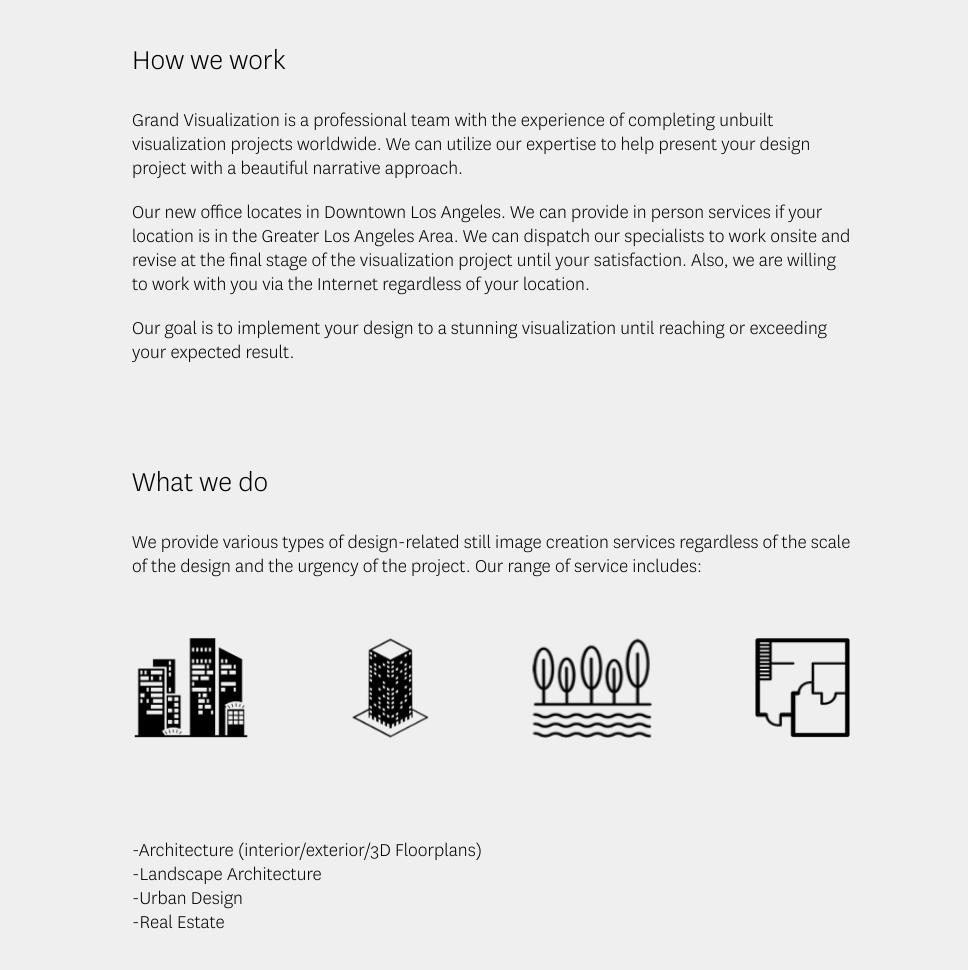
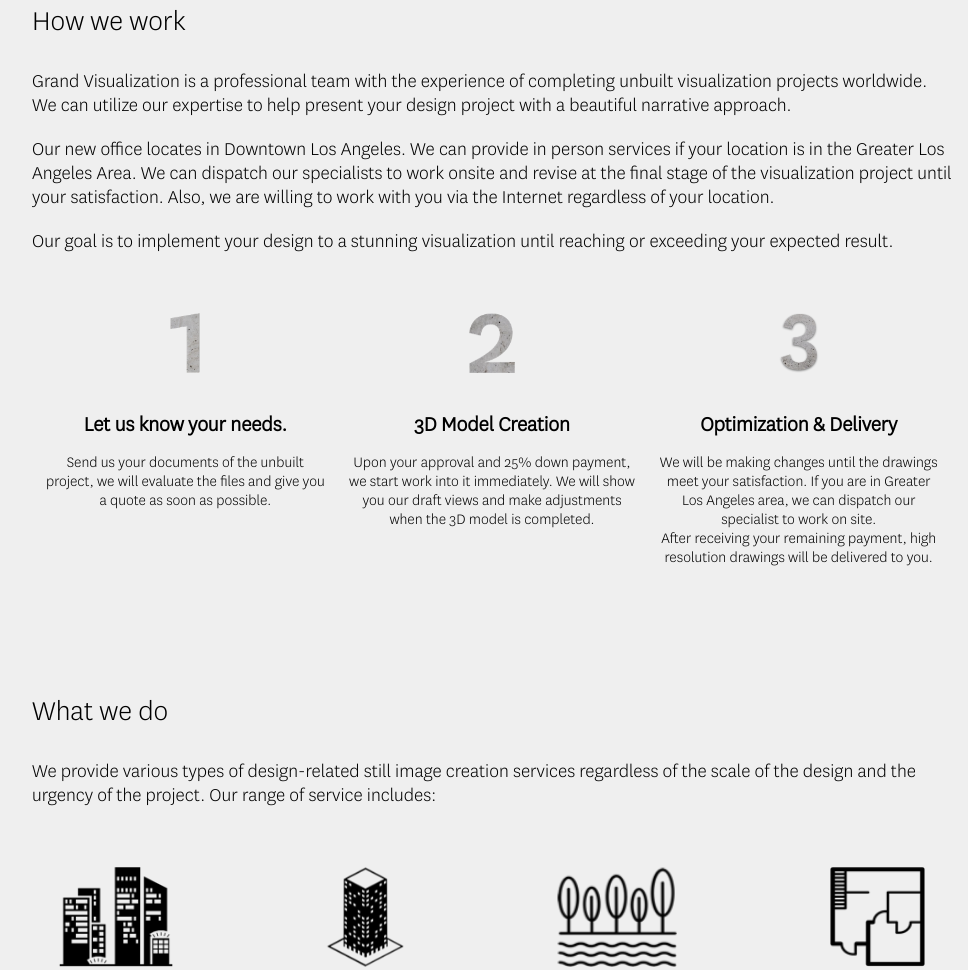
Before and after one commit to huaying/grand-visualization, a React app: page /about in a window 1280 px wide. Shown: the part 696-1666 px from the top of the page, without its empty margins (148-1116 px from the left). Built offline with nearby package versions, Linux system fonts and the light colour scheme.

Commit message:
work 3 steps flow

```diff
--- a/src/components/About.js
+++ b/src/components/About.js
@@ -1,6 +1,9 @@
 import React from 'react';
 import Hero from './Hero';
 import '../styles/About.css';
+import one from '../images/1.png';
+import two from '../images/2.png';
+import three from '../images/3.png';
 import icon1 from '../images/icon1.png';
 import icon2 from '../images/icon2.png';
 import icon3 from '../images/icon3.png';
@@ -43,6 +46,37 @@
             Our goal is to implement your design to a stunning visualization
             until reaching or exceeding your expected result.
             </p>
+            <div className="flow">
+              <div>
+                <img src={one} alt="one" />
+                <h3>Let us know your needs.</h3>
+                <p>
+                  Send us your documents of the unbuilt project, we will
+                  evaluate the files and give you a quote as soon as possible.
+                </p>
+              </div>
+              <div>
+                <img src={two} alt="two" />
+                <h3>3D Model Creation</h3>
+                <p>
+                  Upon your approval and 25% down payment, we start work into
+                  it immediately. We will show you our draft views and make
+                  adjustments when the 3D model is completed.
+                </p>
+              </div>
+              <div>
+                <img src={three} alt="three" />
+                <h3>Optimization & Delivery</h3>
+                <p>
+                  We will be making changes until the drawings meet your
+                  satisfaction. If you are in Greater Los Angeles area,
+                  we can dispatch our specialist to work on site.
+                  <br />
+                  After receiving your remaining payment, high resolution
+                  drawings will be delivered to you.
+                </p>
+              </div>
+            </div>
           </div>
         </div>
         <div className="panel">
--- a/src/index.css
+++ b/src/index.css
@@ -22,7 +22,7 @@
 }
 
 .content {
-  max-width: 720px;
+  max-width: 920px;
   margin: 0 auto;
   padding: 80px 20px 0;
 }
--- a/src/styles/About.css
+++ b/src/styles/About.css
@@ -57,3 +57,36 @@
 .about .footer .copyright {
   padding: 50px 0 15px 15px;
 }
+
+.about .flow {
+  margin-top: 50px;
+  display: flex;
+  text-align: center;
+}
+
+
+@media (max-width: 640px) {
+  .about .flow {
+    flex-direction: column;
+  }
+}
+
+.about .flow img {
+  margin-bottom: 10px;
+  height: 60px;
+}
+
+.about .flow h3 {
+  font-size: 22px;
+  font-weight: bold;
+}
+
+.about .flow p {
+  margin-top: -7px;
+  font-size: 16px;
+}
+
+.about .flow > * {
+  flex:1;
+  padding: 10px;
+}
```
Also changed, not shown: src/images/1.png (added), src/images/2.png (added), src/images/3.png (added).
